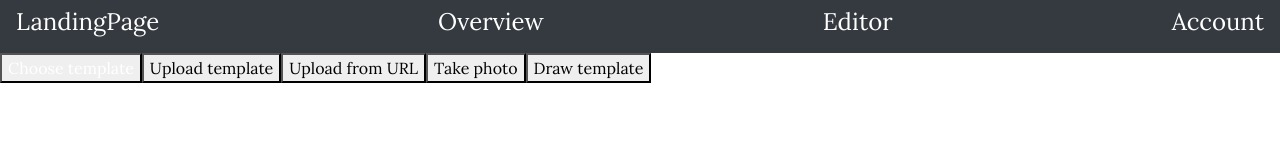
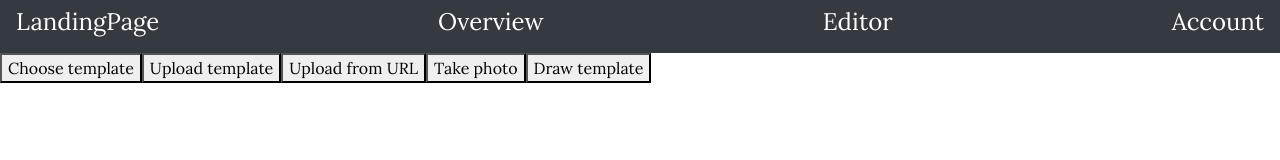
Before and after one commit to katharinapagel/OMM_Meme-Editor, a React (Create React App) app: page /editor in a window 1280 px wide. Shown: the top 160 px of the page. Built offline with nearby package versions, Linux system fonts and the light colour scheme.

Commit message:
Folder structure

```diff
--- a/src/App.js
+++ b/src/App.js
@@ -1,12 +1,12 @@
 import React from 'react';
 import {BrowserRouter as Router, Routes, Route} from "react-router-dom";
 import Navbar from './Components/Navbar';
-import Editor from "./Components/Editor";
+import Editor from "./Components/Editor/Editor";
 import Overview from "./Components/Overview";
 import Account from "./Components/Account";
-import MemeGenerator from './Components/EditorYGWYS';
+import MemeGenerator from './Components/Editor/EditorYGWYS';
 import LandingPage from './Components/LandingPage';
-import ChooseTemplate from './Components/ChooseTemplate';
+import ChooseTemplate from './Components/Editor/ChooseTemplate';
 
 import 'bootstrap/dist/css/bootstrap.min.css';
 import './App.css';
--- a/src/Components/EditorNavbar.css
+++ b/src/Components/Editor/Editor.css
@@ -11,3 +11,7 @@
 .generate {
     background-color: coral;
 }
+.Buttonlink{
+    color: black;
+    text-decoration: none;
+}
--- a/src/Components/Editor.jsx
+++ b/src/Components/Editor/Editor.jsx
@@ -1,5 +1,5 @@
 import React from "react";
-import "./EditorNavbar.css";
+import "./Editor.css";
 import {Link} from "react-router-dom";
 
 import { useNavigate } from "react-router-dom";
@@ -12,7 +12,7 @@ function EditorNavbar() {
     }
     return (
         <div>
-           <button onClick= { handleClick }><Link className="link" to="/editor/choosetemplate">Choose template</Link></button>
+           <button onClick= { handleClick }><Link className="Buttonlink" to="/editor/choosetemplate">Choose template</Link></button>
            <button>Upload template</button>
            <button>Upload from URL</button>
            <button>Take photo</button>
```
Also changed, not shown: src/Components/Editor/ChooseTemplate.jsx (renamed from src/Components/ChooseTemplate.jsx), src/Components/Editor/EditorUpload.jsx (added), src/Components/Editor/EditorYGWYS.css (renamed from src/Components/EditorYGWYS.css), src/Components/Editor/EditorYGWYS.jsx (renamed from src/Components/EditorYGWYS.jsx).
